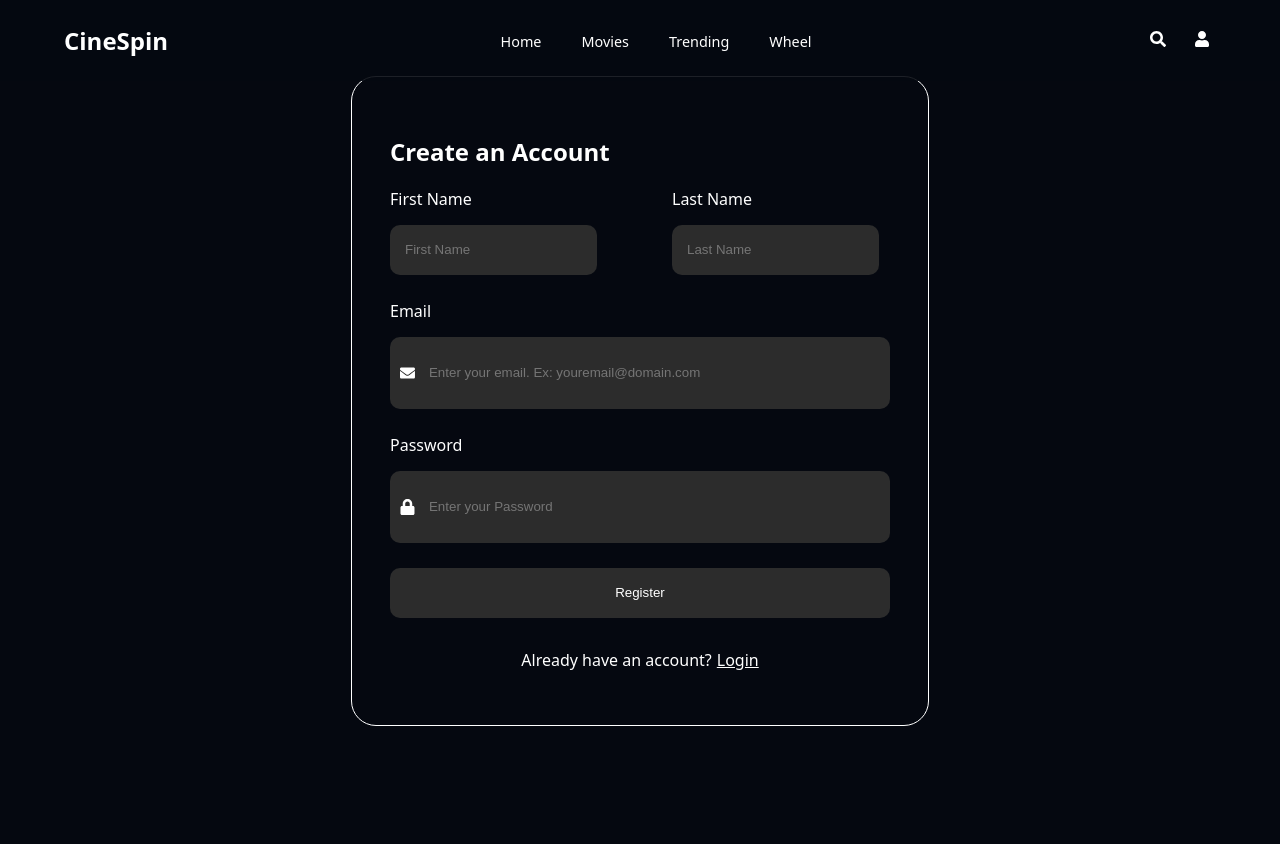
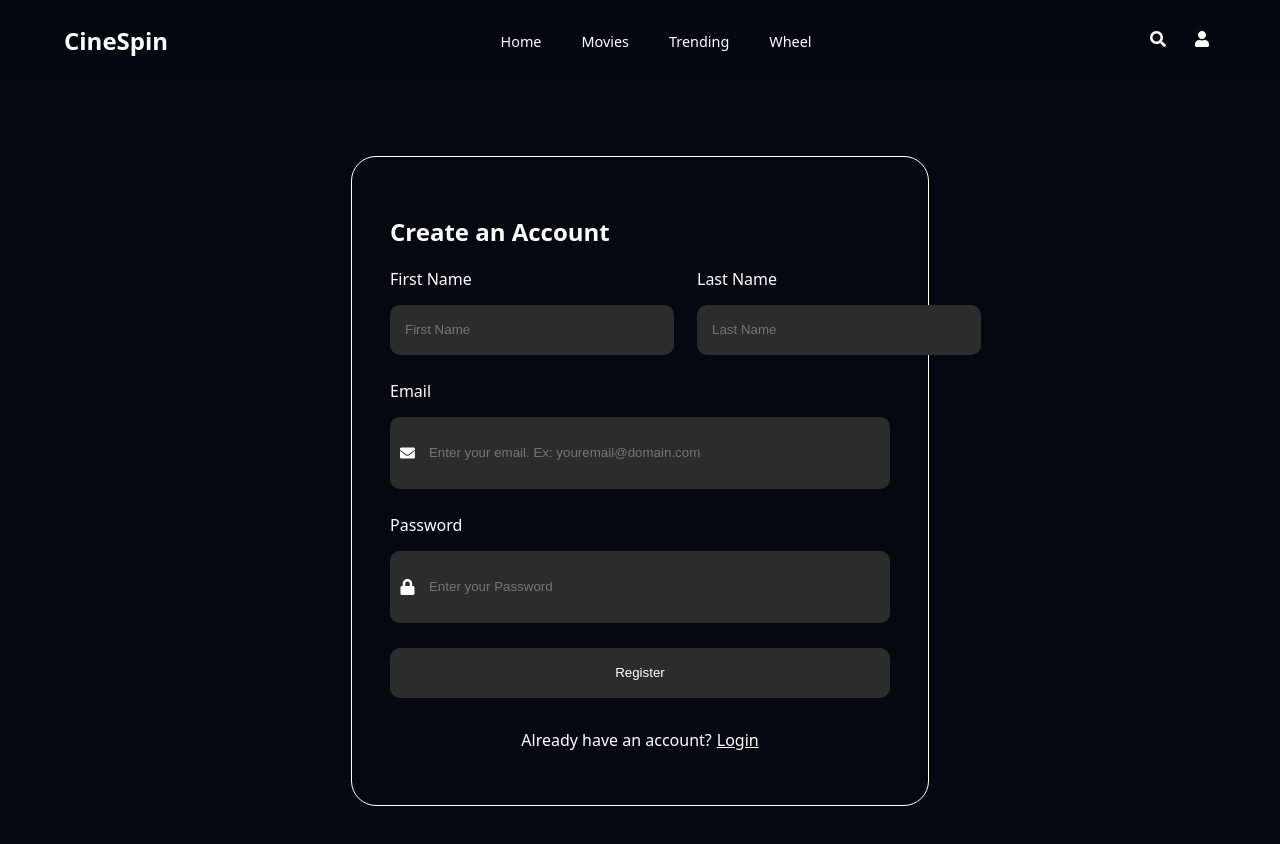
Before and after one commit to d-daniel-le/movie-roulette, a React (Vite) app: page /register in a window 1280 px wide. Shown: the top 844 px of the page. Before the commit the page ends 800 px from the top, so only its background shows below. Built offline with nearby package versions, Linux system fonts and the light colour scheme; no server answers.

Commit message:
remove firebase.js from tracking and updated some security and css

```diff
--- a/src/firebase.js
+++ /dev/null
@@ -1,23 +0,0 @@
-// Import the functions you need from the SDKs you need
-import { initializeApp } from "firebase/app";
-import { getAuth } from "firebase/auth";
-import { getFirestore } from "firebase/firestore";
-// TODO: Add SDKs for Firebase products that you want to use
-// https://firebase.google.com/docs/web/setup#available-libraries
-
-// Your web app's Firebase configuration
-const firebaseConfig = {
-  apiKey: "AIzaSyC4Dti1yL0sqplIO9WrOlxvgll3RbC4n9M",
-  authDomain: "cinespin-bd934.firebaseapp.com",
-  projectId: "cinespin-bd934",
-  storageBucket: "cinespin-bd934.firebasestorage.app",
-  messagingSenderId: "148953689345",
-  appId: "1:148953689345:web:090e300bb1cc4c2b8fff00"
-};
-
-// Initialize Firebase
-const app = initializeApp(firebaseConfig);
-
-// Export Firebase Authentication For This Project
-export const auth = getAuth(app);
-export const db = getFirestore(app);
--- a/src/pages/Register.css
+++ b/src/pages/Register.css
@@ -1,6 +1,6 @@
 /* Register outline */
 .register-outer-container{
-    height: 80vh;
+    height: 100vh;
     display: flex;
     flex-direction: column;
     justify-content: center;
@@ -112,7 +112,7 @@ input:focus{
 .user-first-last-outercontainer{
     display: flex;
     flex-direction: row;
-    gap: 90px;
+    gap: 115px;
 }
 
 .firstname-container, .lastname-container {
@@ -125,7 +125,7 @@ input:focus{
     background-color: #2C2C2C;
     border: 0;
     border-radius: 10px;
-    width: 100%;
+    width: 140%;
     height: 50px;
     padding: 0 0 0 15px;
     color: #ffffff;
@@ -135,7 +135,7 @@ input:focus{
     background-color: #2C2C2C;
     border: 0;
     border-radius: 10px;
-    width: 100%;
+    width: 140%;
     height: 50px;
     padding: 0 0 0 15px;
     color: #ffffff;
```
Also changed, not shown: 1 other file (tests, documents, lock files or other folders).
